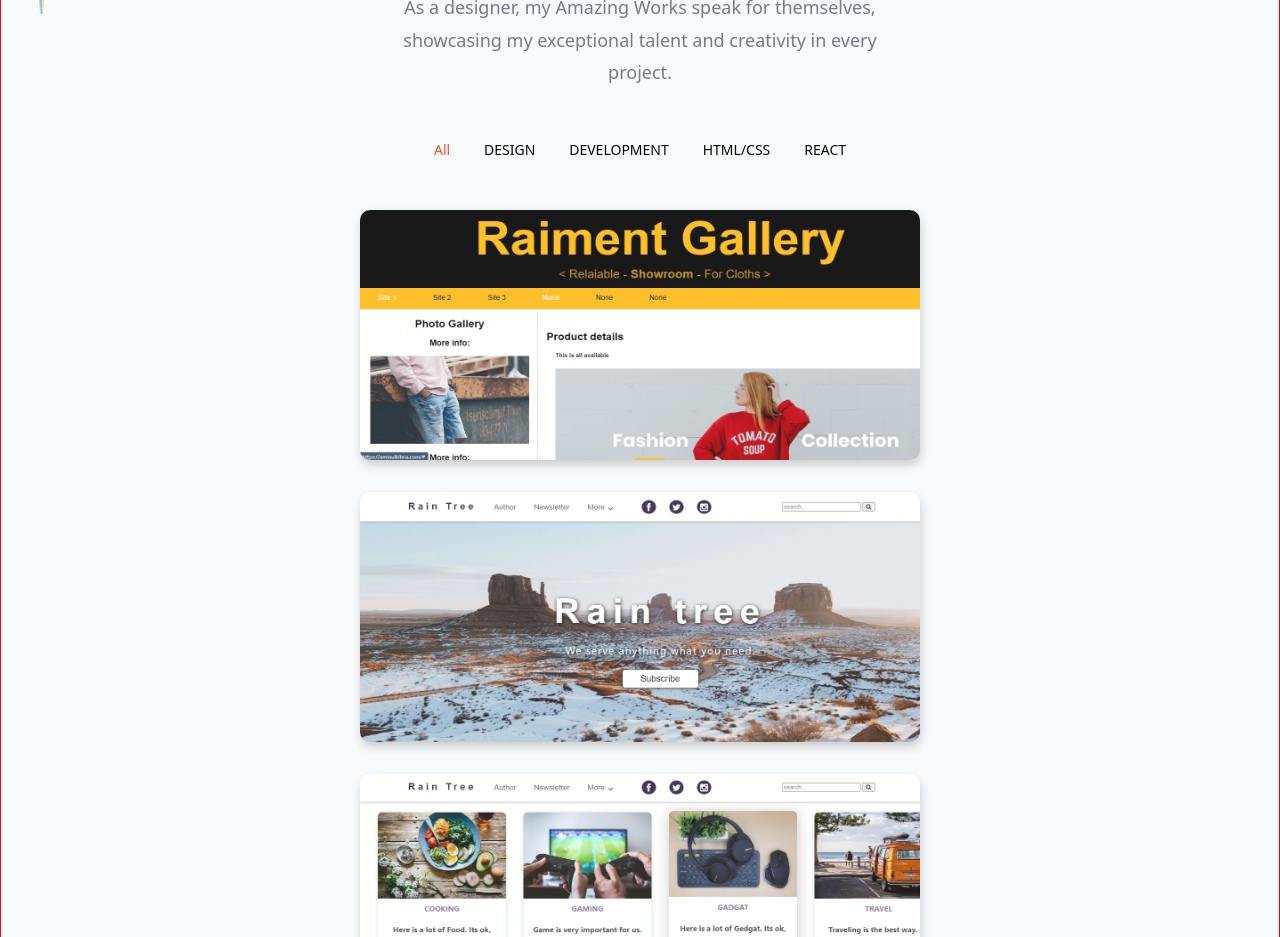
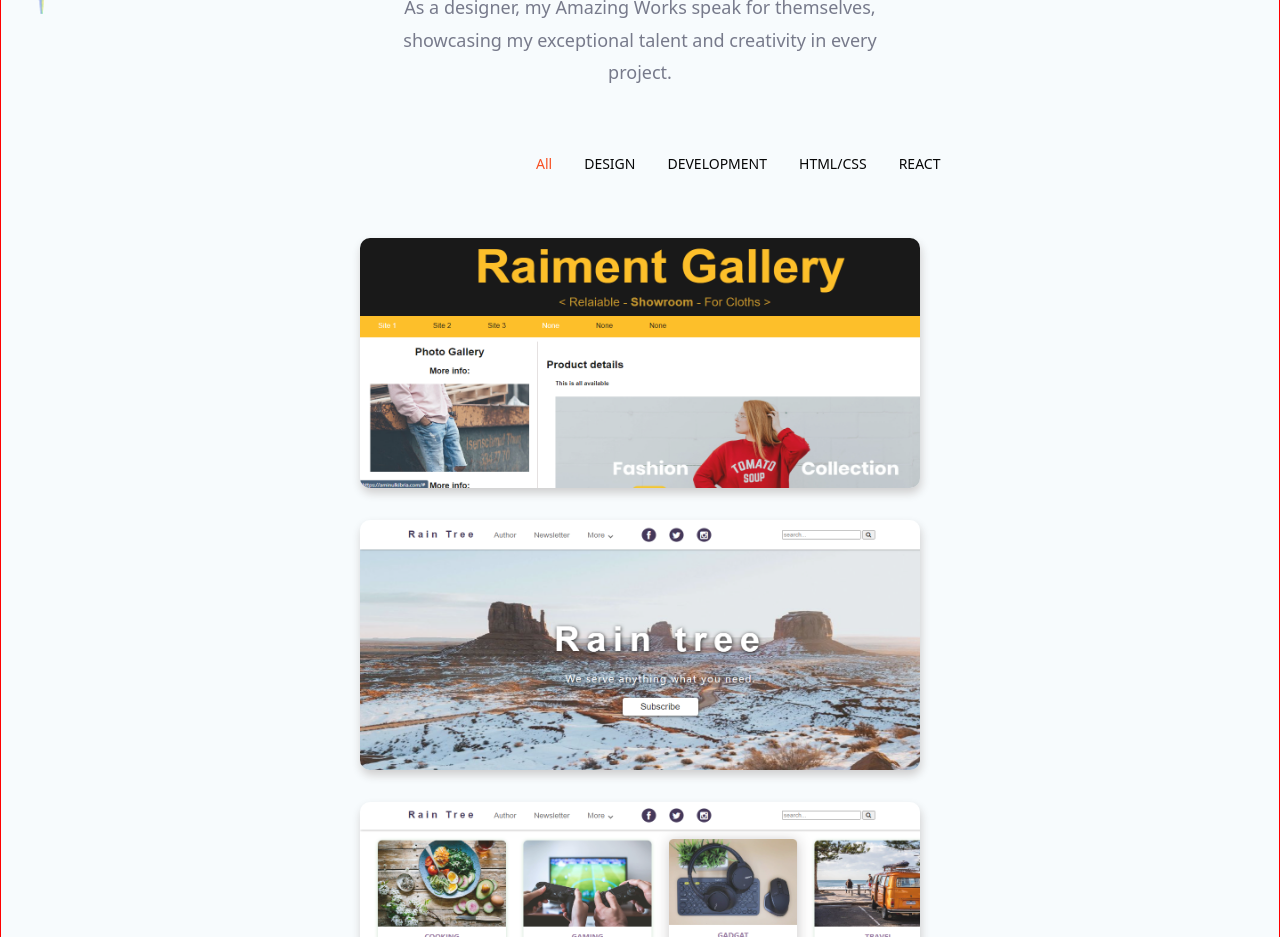
Before and after one commit to dksifatofficial/aminul-kibria-react, a React (Create React App) app: page / in a window 1280 px wide. Shown: the part 960-1897 px from the top of the page. Built offline with nearby package versions, Linux system fonts and the light colour scheme; no server answers.

Commit message:
res commit

```diff
--- a/src/styles/Menu.module.css
+++ b/src/styles/Menu.module.css
@@ -1,10 +1,13 @@
 .portfolioMenu {
   width: 100%;
   text-align: center;
-  padding: 0 15rem;
+  padding: 0;
+  display: flex;
+  justify-content: center;
 }
 .portfolioMenu ul {
-  padding: 0 6rem;
+  width: 15rem;
+  padding: 0;
   display: flex;
   justify-content: space-around;
 }
--- a/src/styles/PortfolioContainer.module.css
+++ b/src/styles/PortfolioContainer.module.css
@@ -4,11 +4,11 @@
   position: relative;
   z-index: 1;
   margin-left: -0.5rem;
-  padding: 2rem 5rem;
+  padding: 0;
   border: 1px solid red;
 }
 .header p {
-  padding: 0 4rem;
+  padding: 0 0.5rem;
 }
 .img4 {
   height: 150px;
@@ -31,6 +31,12 @@
 }
 
 @media (min-width: 1024px) {
+  .portfilioContainer {
+    padding: 2rem 5rem;
+  }
+  .header p {
+    padding: 0 4rem;
+  }
   .img4 {
     display: block;
   }
```
